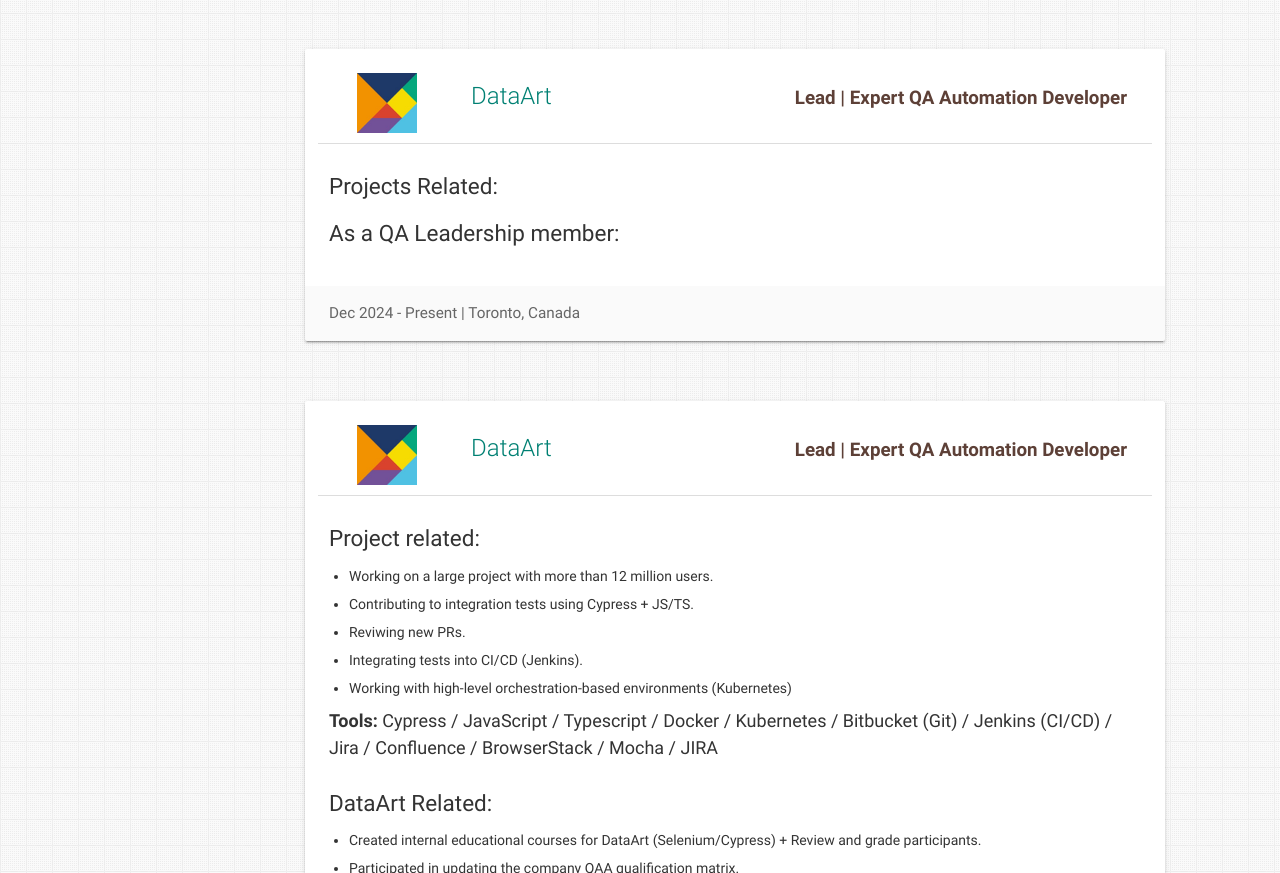
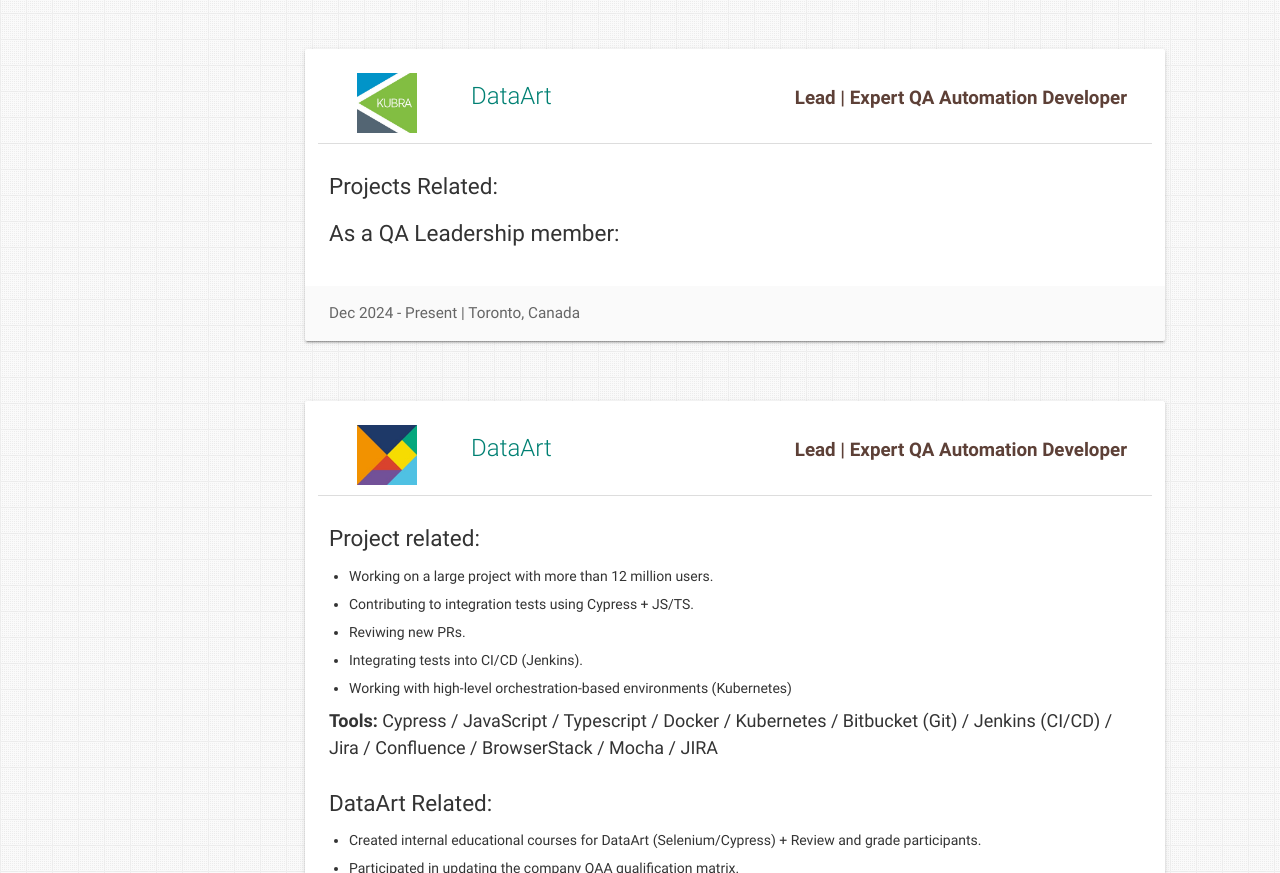
Before and after one commit to mmonfared/monfared.io, a plain HTML site: page index.html in a window 1280 px wide. Shown: the part 2327-3200 px from the top of the page. Drawn offline with nearby package versions, Linux system fonts and the light colour scheme.

Commit message:
Update index.html

```diff
--- a/index.html
+++ b/index.html
@@ -357,7 +357,7 @@
             <div class="row">
               <div class="col s12 m2">
                 <a href="https://www.kubra.com/" target="_blank"><img alt="KUBRA logo"
-                    src="/assets/img/exp-dataart2.jpeg" class="responsive-img center-block" /></a>
+                    src="/assets/img/exp-kubra.png" class="responsive-img center-block" /></a>
               </div>
               <div class="col s12 m10">
                 <p>
```
